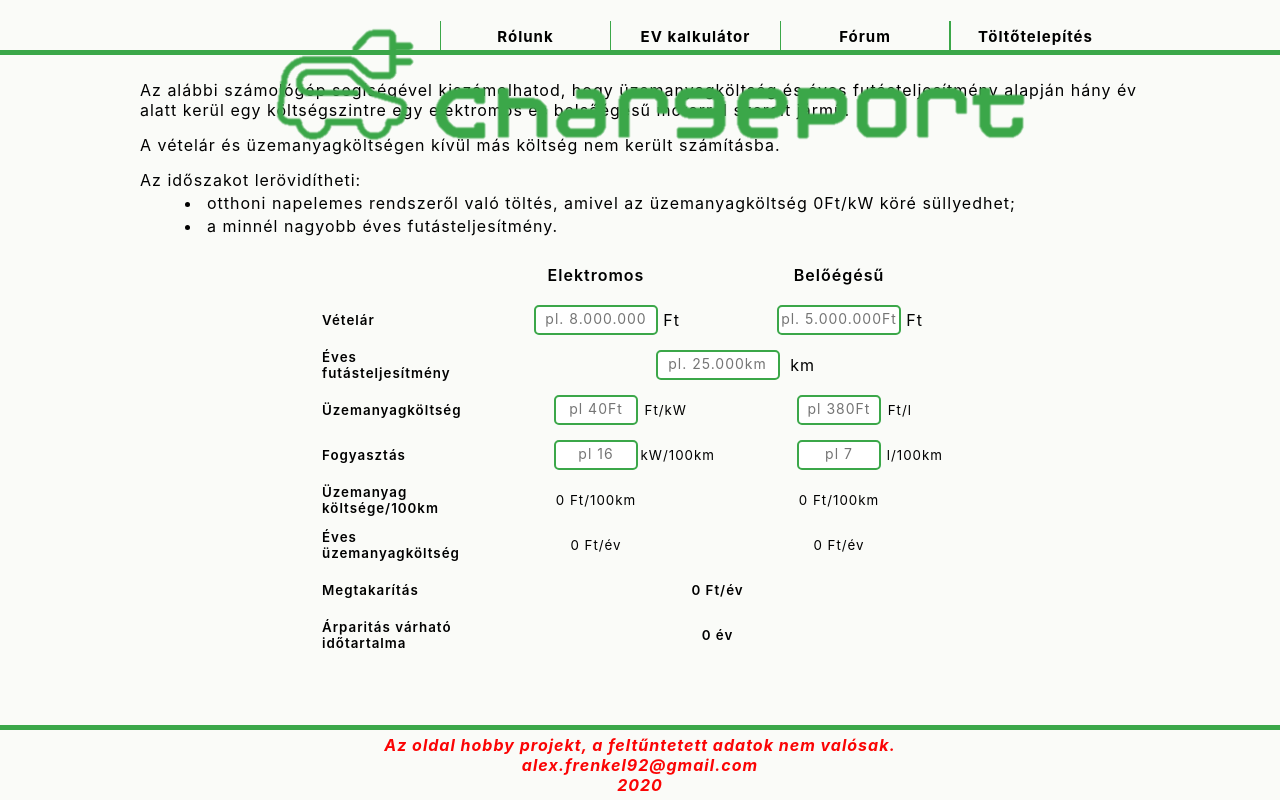
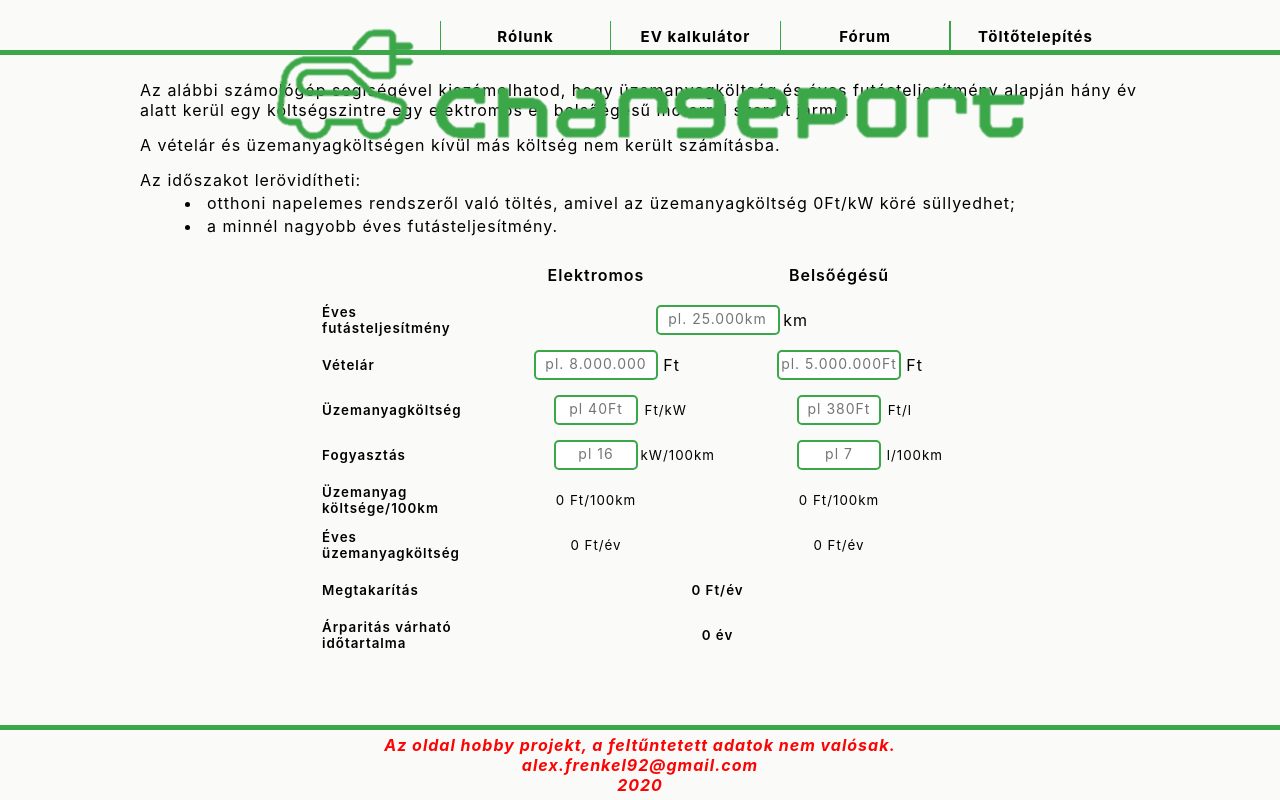
Before and after one commit to alexfrenkel92/chargeport-frontend, a React (Create React App) app: page /evcalculator in a window 1280 px wide. Built offline with nearby package versions, Linux system fonts and the light colour scheme.

Commit message:
evCalc fixed

```diff
--- a/public/index.html
+++ b/public/index.html
@@ -1,39 +1,10 @@
 <!DOCTYPE html>
 <html lang="en">
   <head>
-    <meta charset="utf-8" />
-    <link rel="icon" href="%PUBLIC_URL%/favicon.ico" />
-    <meta name="viewport" content="width=device-width, initial-scale=1" />
-    <meta name="theme-color" content="#000000" />
-    <link rel="apple-touch-icon" href="%PUBLIC_URL%/logo192.png" />
-    <!--
-      manifest.json provides metadata used when your web app is installed on a
-      user's mobile device or desktop. See https://developers.google.com/web/fundamentals/web-app-manifest/
-    -->
-    <link rel="manifest" href="%PUBLIC_URL%/manifest.json" />
-    <!--
-      Notice the use of %PUBLIC_URL% in the tags above.
-      It will be replaced with the URL of the `public` folder during the build.
-      Only files inside the `public` folder can be referenced from the HTML.
-
-      Unlike "/favicon.ico" or "favicon.ico", "%PUBLIC_URL%/favicon.ico" will
-      work correctly both with client-side routing and a non-root public URL.
-      Learn how to configure a non-root public URL by running `npm run build`.
-    -->
     <title>Chargeport</title>
   </head>
   <body>
     <noscript>You need to enable JavaScript to run this app.</noscript>
     <div id="root"></div>
-    <!--
-      This HTML file is a template.
-      If you open it directly in the browser, you will see an empty page.
-
-      You can add webfonts, meta tags, or analytics to this file.
-      The build step will place the bundled scripts into the <body> tag.
-
-      To begin the development, run `npm start` or `yarn start`.
-      To create a production bundle, use `npm run build` or `yarn build`.
-    -->
   </body>
 </html>
--- a/src/pages/EVcalc.css
+++ b/src/pages/EVcalc.css
@@ -46,12 +46,12 @@
 
 .price.evcalc {
     grid-column: 1 / 2;
-    grid-row: 2 / 3;
+    grid-row: 3 / 4;
 }
 
 .mileage.evcalc {
     grid-column: 1 / 2;
-    grid-row: 3 / 4;
+    grid-row: 2 / 3;
 }
 
 .fuel-cost.evcalc {
@@ -86,13 +86,13 @@
 
 .ev-price {
     grid-column: 2 / 3;
-    grid-row: 2 / 3;
+    grid-row: 3 / 4;
     width: 120px;
 }
 
 .ev-price-Ft {
     grid-column: 2 / 3;
-    grid-row: 2 / 3;
+    grid-row: 3 / 4;
     justify-self: right;
     align-self: center;
     padding-right: 35px;
@@ -100,13 +100,13 @@
 
 .ice-price {
     grid-column: 3 / 4;
-    grid-row: 2 / 3;
+    grid-row: 3 / 4;
     width: 120px;
 }
 
 .ice-price-Ft {
     grid-column: 3 / 4;
-    grid-row: 2 / 3;
+    grid-row: 3 / 4;
     justify-self: right;
     align-self: center;
     padding-right: 35px;
@@ -114,17 +114,17 @@
 
 .mileage-merged {
     grid-column: 2 / 4;
-    grid-row: 3 / 4;
+    grid-row: 2 / 3;
     width: 120px;
 }
 
 .mileage-merged-km {
     grid-column: 3 / 4;
-    grid-row: 3 / 4;
+    grid-row: 2 / 3;
     align-self: center;
     justify-self: right;
     padding-right: 86px;
-    padding-right: 143px;
+    padding-right: 150px;
 }
 
 .kW-price {
--- a/src/pages/EVcalc.js
+++ b/src/pages/EVcalc.js
@@ -35,14 +35,22 @@ function EVcalc () {
   const iceFuelCost100km = iceData.iceFuelPrice * iceData.iceConsumption;
   const iceFuelCostyear = mileageData.mileage * iceData.iceFuelPrice * iceData.iceConsumption / 100;
 
+  function handleSaving() {
     let saving = Math.round(iceFuelCostyear - evFuelCostyear);
     if (Math.sign(saving) === -1) saving = 'A megtakarítás 0';
+    return saving;
+  }
 
+  function handleTimespan() {
     let timespan = 0;
+    if (!evData.evFuelPrice, evData.evConsumption, evData.evPrice) timespan = Math.round((evData.evPrice - iceData.icePrice) / (iceFuelCostyear));
+    if (mileageData.mileage, evData.evPrice, !evData.evConsumption || evData.evConsumption, !evData.evFuelPrice || evData.evFuelPrice) timespan = 0;
     if (evFuelCost100km > 0) {
       timespan = Math.round((evData.evPrice - iceData.icePrice) / (iceFuelCostyear - evFuelCostyear));
     }
     if (Math.sign(timespan) === -1) timespan = '0';
+    return timespan;
+  }
 
   return (
     <div className='evcalc-wrapper'>
@@ -52,14 +60,10 @@ function EVcalc () {
         <p>Az időszakot lerövidítheti:</p>
         <li>otthoni napelemes rendszeről való töltés, amivel az üzemanyagköltség 0Ft/kW köré süllyedhet;</li>
         <li>a minnél nagyobb éves futásteljesítmény.</li>
-        <p />
-        <p />
-        <p />
-
       </div>
       <div className='evcalc-main'>
         <p className='titleEV'>Elektromos</p>
-        <p className='titleICE'>Belőégésű</p>
+        <p className='titleICE'>Belsőégésű</p>
         <p className='price evcalc'>Vételár</p>
         <p className='mileage evcalc'>Éves futásteljesítmény</p>
         <p className='fuel-cost evcalc'>Üzemanyagköltség</p>
@@ -69,28 +73,29 @@ function EVcalc () {
         <p className='difference evcalc'>Megtakarítás</p>
         <p className='duration evcalc'>Árparitás várható időtartalma</p>
 
+        <textarea className='mileage-merged' value={mileageData.mileage} onChange={handleMileage} placeholder='pl. 25.000km' />
+        <p className='mileage-merged-km'>km</p>
         <textarea className='ev-price' value={evData.evPrice} onChange={handleEVPrice} placeholder='pl. 8.000.000' />
         <p className='ev-price-Ft'>Ft</p>
         <textarea className='kW-price' value={evData.evFuelPrice} onChange={handleEVFuelPrice} placeholder='pl 40Ft' />
         <p className='kW-price-Ft'>Ft/kW</p>
         <textarea className='consumption-ev' value={evData.evConsumption} onChange={handleEVConsumption} placeholder='pl 16' />
         <p className='consumption ev-kw'>kW/100km</p>
-        <Button className='ev-fuel-cost-100km to-center' textContent={evFuelCost100km + ' Ft/100km'} />
-        <Button className='ev-fuel-cost-yearly to-center' textContent={evFuelCostyear + ' Ft/év'} />
-
         <textarea className='ice-price' value={iceData.icePrice} onChange={handleICEPrice} placeholder='pl. 5.000.000Ft' />
         <p className='ice-price-Ft'>Ft</p>
         <textarea className='l-price' value={iceData.iceFuelPrice} onChange={handleICEFuelPrice} placeholder='pl 380Ft' />
         <p className='l-price-Ft'>Ft/l</p>
         <textarea className='consumption-ice' value={iceData.iceConsumption} onChange={handleICEConsumption} placeholder='pl 7' />
         <p className='consumption ice-l'>l/100km</p>
+
+        <Button className='ev-fuel-cost-100km to-center' textContent={evFuelCost100km + ' Ft/100km'} />
+        <Button className='ev-fuel-cost-yearly to-center' textContent={evFuelCostyear + ' Ft/év'} />
+
         <Button className='ice-fuel-cost-100km to-center' textContent={iceFuelCost100km + ' Ft/100km'} />
         <Button className='ice-fuel-cost-yearly to-center' textContent={iceFuelCostyear + ' Ft/év'} />
 
-        <textarea className='mileage-merged' value={mileageData.mileage} onChange={handleMileage} placeholder='pl. 25.000km' />
-        <p className='mileage-merged-km'>km</p>
-        <Button className='saving to-center' textContent={saving + ' Ft/év'} />
-        <Button className='timespan to-center' textContent={timespan + ' év'} />
+        <Button className='saving to-center' textContent={handleSaving() + ' Ft/év'} />
+        <Button className='timespan to-center' textContent={handleTimespan() + ' év'} />
 
       </div>
     </div>
```
Lines whose indentation alone changed are shown as unchanged.
